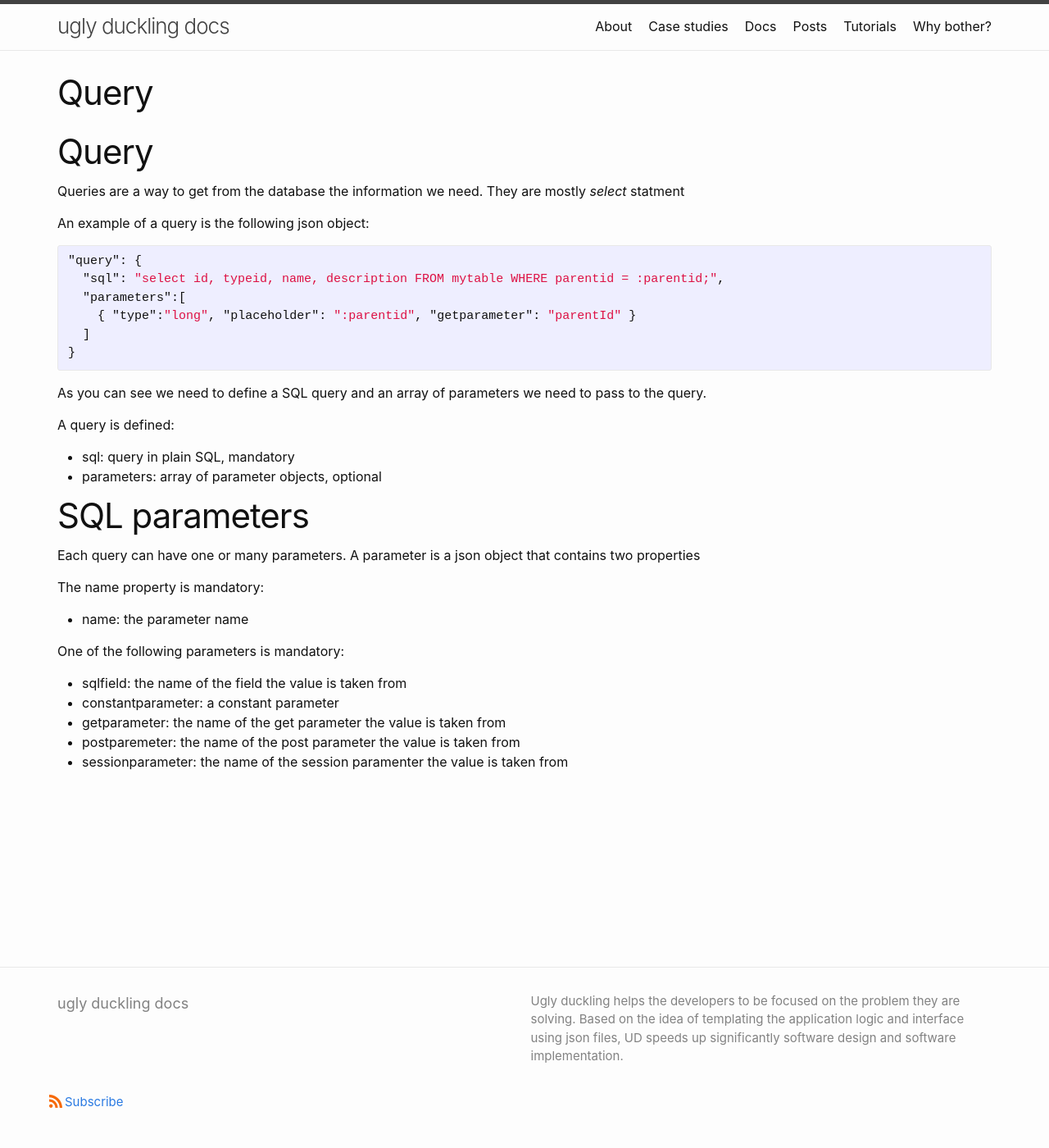
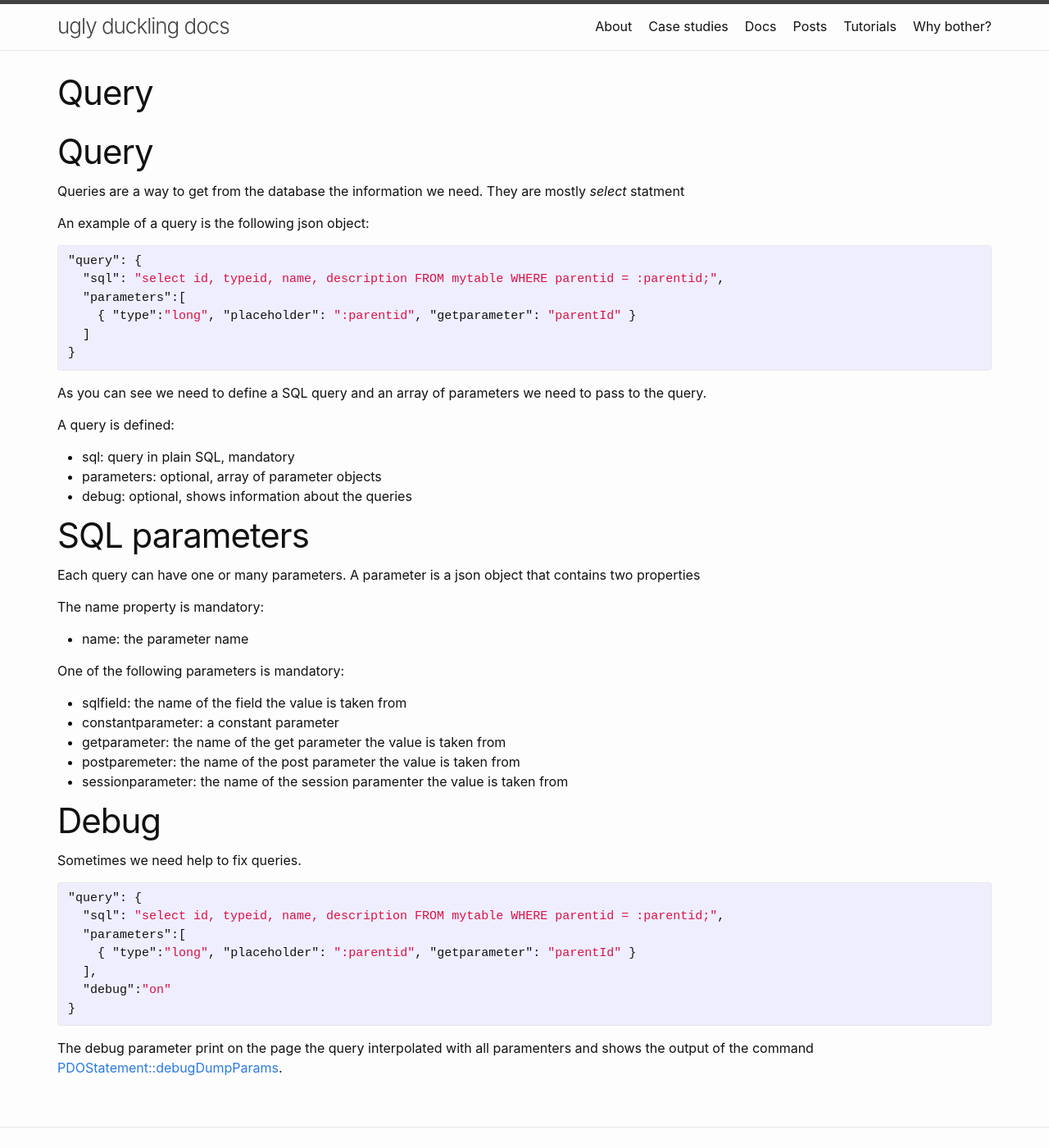
Before and after one commit to fabiomattei/uddocs, a Jekyll site: the page built from _docs/query.md, in a window 1280 px wide and 1400 px high. Shown: the whole window at 82% size. Built offline with Jekyll 4.4.1, drawn with Linux system fonts in a browser that asks for light colours.

Commit message:
updating query page

```diff
--- a/_docs/query.md
+++ b/_docs/query.md
@@ -23,7 +23,8 @@ As you can see we need to define a SQL query and an array of parameters we need
 A query is defined:
 
 * sql: query in plain SQL, mandatory
-* parameters: array of parameter objects, optional
+* parameters: optional, array of parameter objects
+* debug: optional, shows information about the queries
 
 # SQL parameters
 
@@ -41,3 +42,19 @@ One of the following parameters is mandatory:
 * getparameter: the name of the get parameter the value is taken from
 * postparemeter: the name of the post parameter the value is taken from
 * sessionparameter: the name of the session paramenter the value is taken from
+
+# Debug
+
+Sometimes we need help to fix queries.
+
+{% highlight json %}
+"query": {
+  "sql": "select id, typeid, name, description FROM mytable WHERE parentid = :parentid;",
+  "parameters":[
+    { "type":"long", "placeholder": ":parentid", "getparameter": "parentId" }
+  ],
+  "debug":"on"
+}
+{% endhighlight %}
+
+The debug parameter print on the page the query interpolated with all paramenters and shows the output of the command [PDOStatement::debugDumpParams](https://www.php.net/manual/en/pdostatement.debugdumpparams.php).
```
